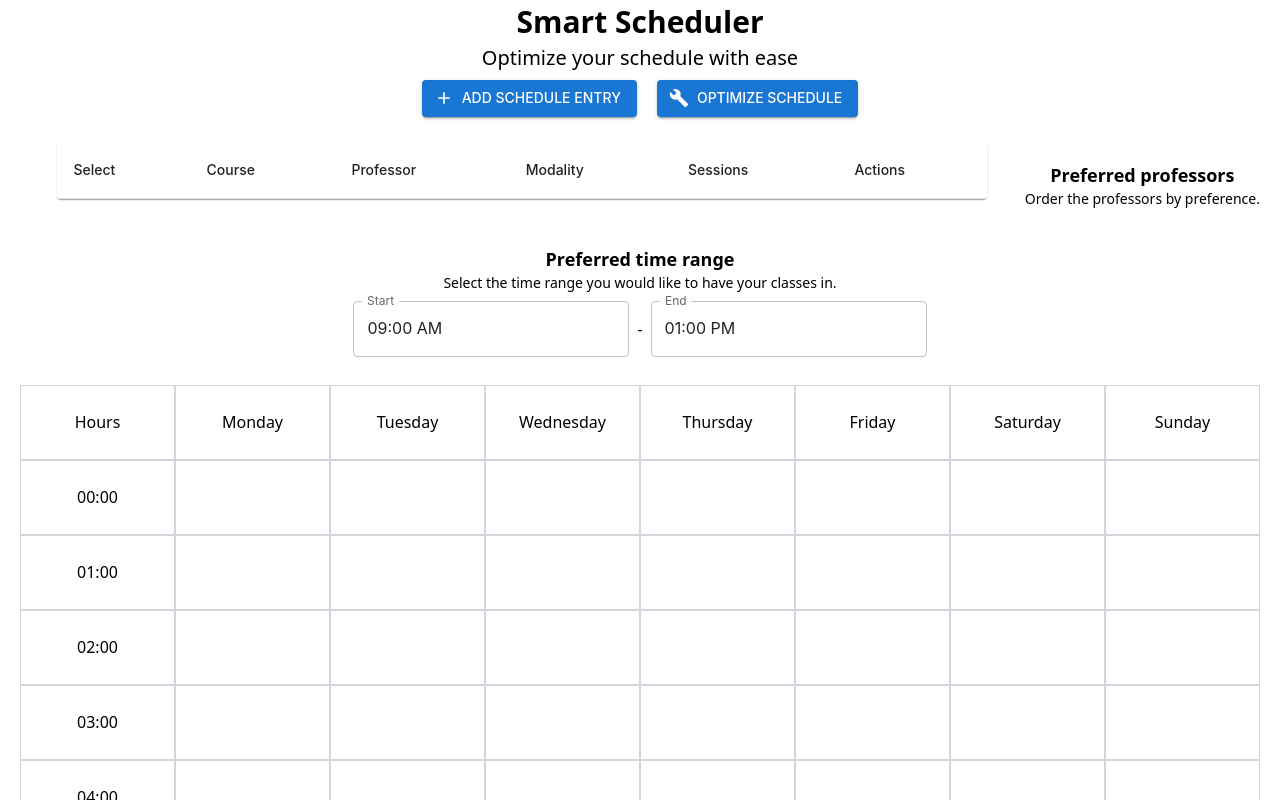
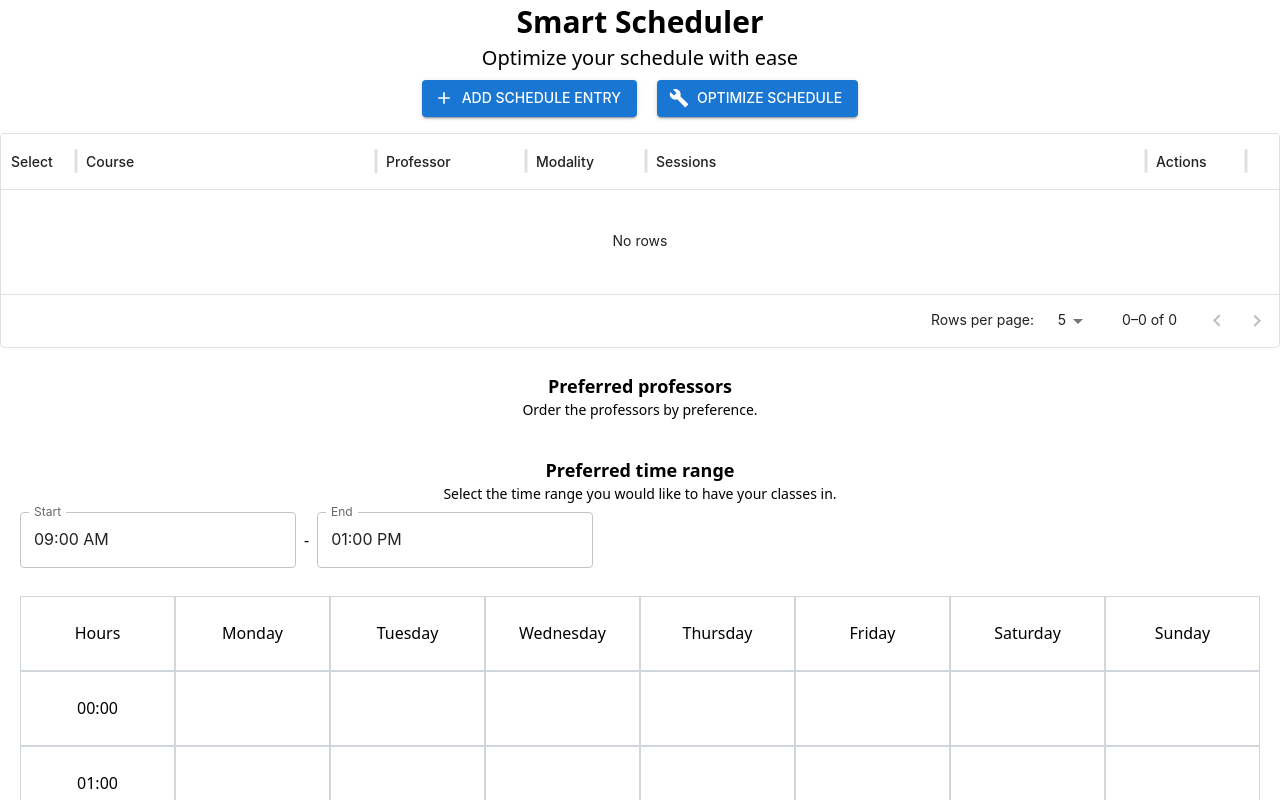
Before and after one commit to PieroD04/smart-scheduler, a React (Vite) app: page / in a window 1280 px wide. Shown: the top 800 px of the page. Built offline with nearby package versions, Linux system fonts and the light colour scheme; a web font is replaced by a local one.

Commit message:
feat: update schedule table to datagrid

```diff
--- a/package.json
+++ b/package.json
@@ -16,6 +16,7 @@
     "@emotion/styled": "^11.14.0",
     "@mui/icons-material": "^6.4.5",
     "@mui/material": "^6.4.5",
+    "@mui/x-data-grid": "^7.27.1",
     "@mui/x-date-pickers": "^7.27.0",
     "@tailwindcss/vite": "^4.0.8",
     "date-fns": "^4.1.0",
--- a/src/components/ProfessorList.tsx
+++ b/src/components/ProfessorList.tsx
@@ -27,7 +27,6 @@ export default function ProfessorList({ professors, setProfessors }: { professor
     };
 
     return (
-        <>
         <DndContext sensors={sensors} collisionDetection={closestCenter} onDragEnd={onDragEnd}>
             <SortableContext items={professors} strategy={verticalListSortingStrategy}>
                 <List>
@@ -39,7 +38,6 @@ export default function ProfessorList({ professors, setProfessors }: { professor
                 </List>
             </SortableContext>
         </DndContext>
-        </>
     );
 }
 
--- a/src/components/ScheduleTable.tsx
+++ b/src/components/ScheduleTable.tsx
@@ -1,60 +1,80 @@
+import { DataGrid, GridColDef } from '@mui/x-data-grid';
 import { format } from 'date-fns';
 import DeleteIcon from '@mui/icons-material/Delete';
-import { Table, TableBody, TableCell, TableContainer, TableHead, TableRow, Checkbox, IconButton, Paper } from '@mui/material';
-import ScheduleEntry from '../models/ScheduleEntry';
+import { Checkbox, IconButton } from '@mui/material';
+import ScheduleEntry, { Session } from '../models/ScheduleEntry';
 
-export default function ScheduleTable({entries, selectedEntries, toggleSelectedEntry, deleteEntry}:
-     {entries: ScheduleEntry[], selectedEntries: ScheduleEntry[], toggleSelectedEntry: (entry: ScheduleEntry) => void, deleteEntry: (index: number) => void}) {
+const columns: GridColDef[] = [
+    {
+        field: 'select',
+        headerName: 'Select',
+        width: 75,
+        renderCell: (params) => (
+            <Checkbox
+                checked={params.row.selected}
+                onChange={() => params.row.toggleSelectedEntry(params.row)}
+            />
+        )
+    },
+    { field: 'course', headerName: 'Course', width: 300 },
+    { field: 'professor', headerName: 'Professor', width: 150 },
+    { field: 'modality', headerName: 'Modality', width: 120 },
+    {
+        field: 'sessions',
+        headerName: 'Sessions',
+        width: 500,
+        renderCell: (params) => (
+            <div>
+                {params.value.map((session: Session, index: number) => (
+                    <div key={index}>
+                        {session.day} {format(session.start, 'HH:mm')} - {format(session.end, 'HH:mm')}
+                    </div>
+                ))}
+            </div>
+        )
+    },
+    {
+        field: 'actions',
+        headerName: 'Actions',
+        width: 100,
+        renderCell: (params) => (
+            <IconButton onClick={() => params.row.deleteEntry(params.row.id)} aria-label="remove schedule">
+                <DeleteIcon />
+            </IconButton>
+        )
+    }
+];
 
-    const handleToggle = (entry: ScheduleEntry) => {
-        toggleSelectedEntry(entry);
-    };
+export default function ScheduleTable({ entries, selectedEntries, toggleSelectedEntry, deleteEntry }: { entries: ScheduleEntry[], selectedEntries: ScheduleEntry[], toggleSelectedEntry: (entry: ScheduleEntry) => void, deleteEntry: (id: number) => void }) {
+    const paginationModel = { page: 0, pageSize: 5 };
 
-    const handleDelete = (index: number) => {
-        deleteEntry(index);
-    };
+    const rows = entries.map((entry, index) => ({
+        ...entry,
+        id: entry.id || index,
+        selected: selectedEntries.some(sel => sel.id === entry.id),
+        toggleSelectedEntry,
+        deleteEntry
+    }));
 
     return (
-        <TableContainer component={Paper}>
-            <Table>
-                <TableHead>
-                    <TableRow>
-                        <TableCell>Select</TableCell>
-                        <TableCell>Course</TableCell>
-                        <TableCell>Professor</TableCell>
-                        <TableCell>Modality</TableCell>
-                        <TableCell>Sessions</TableCell>
-                        <TableCell>Actions</TableCell>
-                    </TableRow>
-                </TableHead>
-                <TableBody>
-                    {entries.map((entry, index) => (
-                        <TableRow key={index}>
-                            <TableCell>
-                                <Checkbox
-                                    checked={selectedEntries.some(sel => sel.id === entry.id)}
-                                    onChange={() => handleToggle(entry)}
-                                />
-                            </TableCell>
-                            <TableCell>{entry.course}</TableCell>
-                            <TableCell>{entry.professor}</TableCell>
-                            <TableCell>{entry.modality}</TableCell>
-                            <TableCell>
-                                {entry.sessions.map((session, sessionIndex) => (
-                                    <div key={sessionIndex}>
-                                        {session.day} {format(session.start, 'HH:mm')} - {format(session.end, 'HH:mm')}
-                                    </div>
-                                ))}
-                            </TableCell>
-                            <TableCell>
-                                <IconButton onClick={() => handleDelete(entry.id)} aria-label="remove schedule">
-                                    <DeleteIcon />
-                                </IconButton>
-                            </TableCell>
-                        </TableRow>
-                    ))}
-                </TableBody>
-            </Table>
-        </TableContainer>
+        <DataGrid
+            rows={rows}
+            columns={columns}
+            initialState={{ pagination: { paginationModel } }}
+            pageSizeOptions={[5, 10, 15, 20]}
+            pagination
+            disableColumnSorting
+            disableColumnMenu
+            disableAutosize
+            disableRowSelectionOnClick
+            getRowHeight={() => 'auto'}
+            sx={{
+                "& .MuiDataGrid-cell": {
+                    display: "flex",
+                    alignItems: "center",
+                    padding: "5px"
+                }
+            }}
+        />
     );
 }
--- a/src/pages/Home.tsx
+++ b/src/pages/Home.tsx
@@ -49,18 +49,14 @@ export default function Home() {
                     onClick={handleOptimize}
                 >Optimize Schedule</Button>
             </div>
-
-
-            <div className="flex flex-col overflow-x-auto items-baseline xl:flex-row xl:justify-center m-5">
-                <div className="lg:w-3/4 sm:w-full mx-auto">
-                    <ScheduleTable entries={entries} selectedEntries={selectedEntries} toggleSelectedEntry={toggleSelectedEntry} deleteEntry={deleteEntry} />
-                </div>
-                <div className="mt-4">
-                    <ProffesorList professors={professors} setProfessors={updateProfessorOrder} />
-                </div>
+            <div className="mt-4">
+                <ScheduleTable entries={entries} selectedEntries={selectedEntries} toggleSelectedEntry={toggleSelectedEntry} deleteEntry={deleteEntry} />
+            </div>
+            <div className="mt-4">
+                <ProffesorList professors={professors} setProfessors={updateProfessorOrder} />
             </div>
 
-            <div className="flex flex-col overflow-x-auto items-baseline xl:flex-row xl:justify-center m-5">
+            <div className="m-5">
                 <TimeRangeSelector timeRange={timeRange} setTimeRange={updateTimeRange} />
             </div>
 
```
Also changed, not shown: 1 other file (tests, documents, lock files or other folders). Lines whose indentation alone changed are shown as unchanged.
